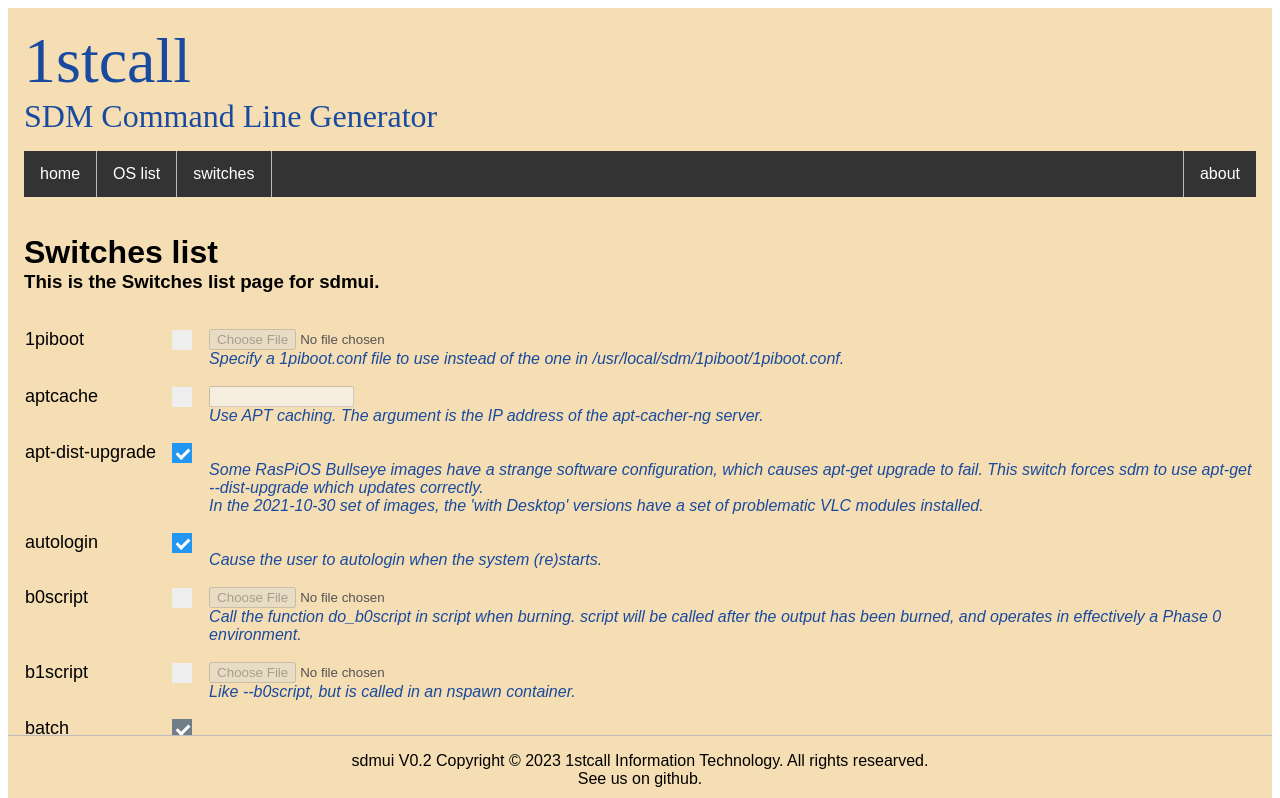
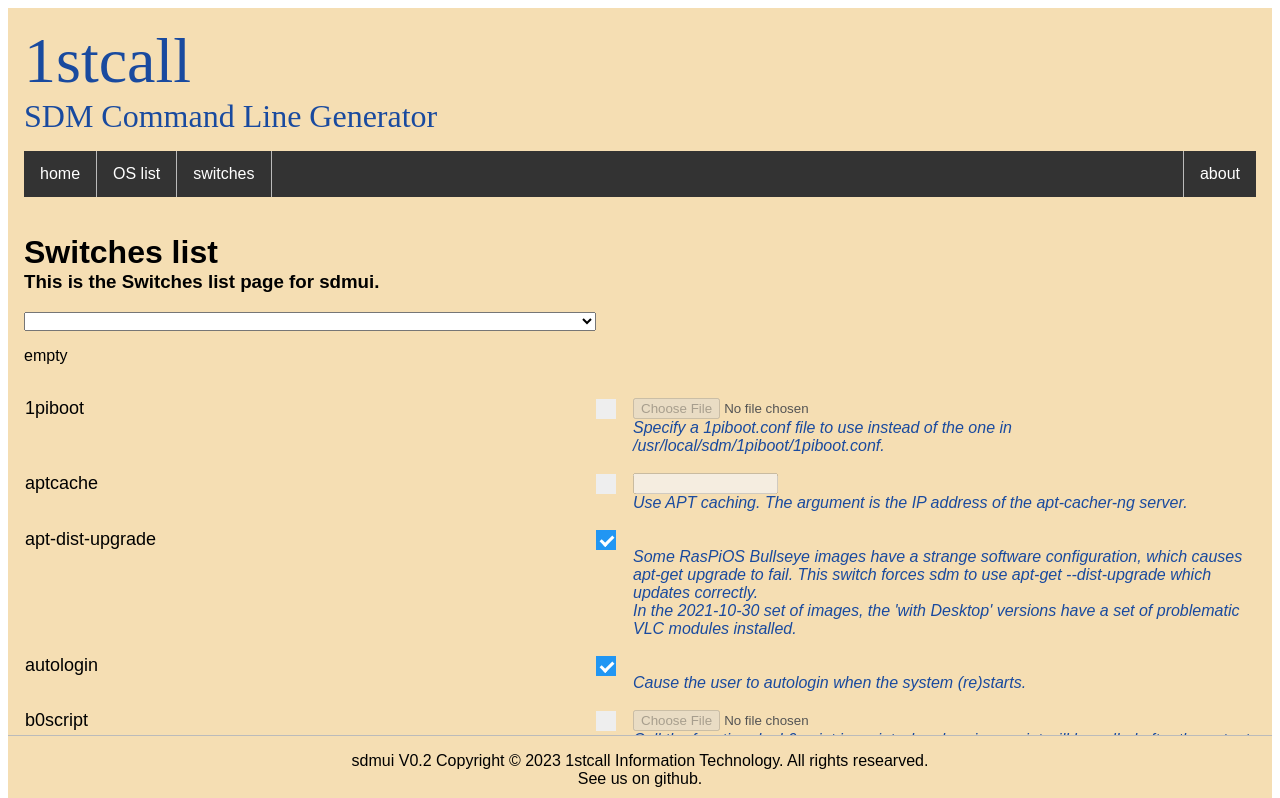
Before and after one commit to 1stcall/sdmui, a SvelteKit app: page /switches in a window 1280 px wide. Shown: the top 798 px of the page. Built offline with nearby package versions, Linux system fonts and the light colour scheme; a web font is replaced by a local one.

Commit message:
started adding base image selection

```diff
--- a/src/routes/switches/+page.server.js
+++ b/src/routes/switches/+page.server.js
@@ -1,4 +1,5 @@
 import switches from '$lib/switches.json';
+import pioslist from '$lib/pios_list.json';
 
 export function load() {
 	return {
@@ -13,6 +14,11 @@
 			message: switches.message,
 			errorMessage: switches.errorMessage,
 			depends: switches.depends
+		})),
+		pioslist: pioslist.map((pios) => ({
+			id: pios.slug,
+			name: pios.os_name,
+			description: pios.description
 		}))
 	};
 }
--- a/src/routes/switches/+page.svelte
+++ b/src/routes/switches/+page.svelte
@@ -1,11 +1,22 @@
 <script>
 	export let data;
+	export let selected="empty";
 </script>
 
 <h1 class="heading1">Switches list</h1>
 <h3 class="heading3">This is the Switches list page for sdmui.</h3>
 
 <form class="switches">
+
+	<select id="piosval" bind:value={selected}>
+		{#each data.pioslist as {id, name, description}}
+			<option value={id}>
+				{name} - {description}
+			</option>
+		{/each}
+	</select>
+	<p>{selected}</p>
+
 	{#each data.switches as { name, description, selected, editable, hasArgument, argumentType, argumentValue, message, errorMessage, depends }}
 		<div class="row">
 			<td class="col firstcol">
```
